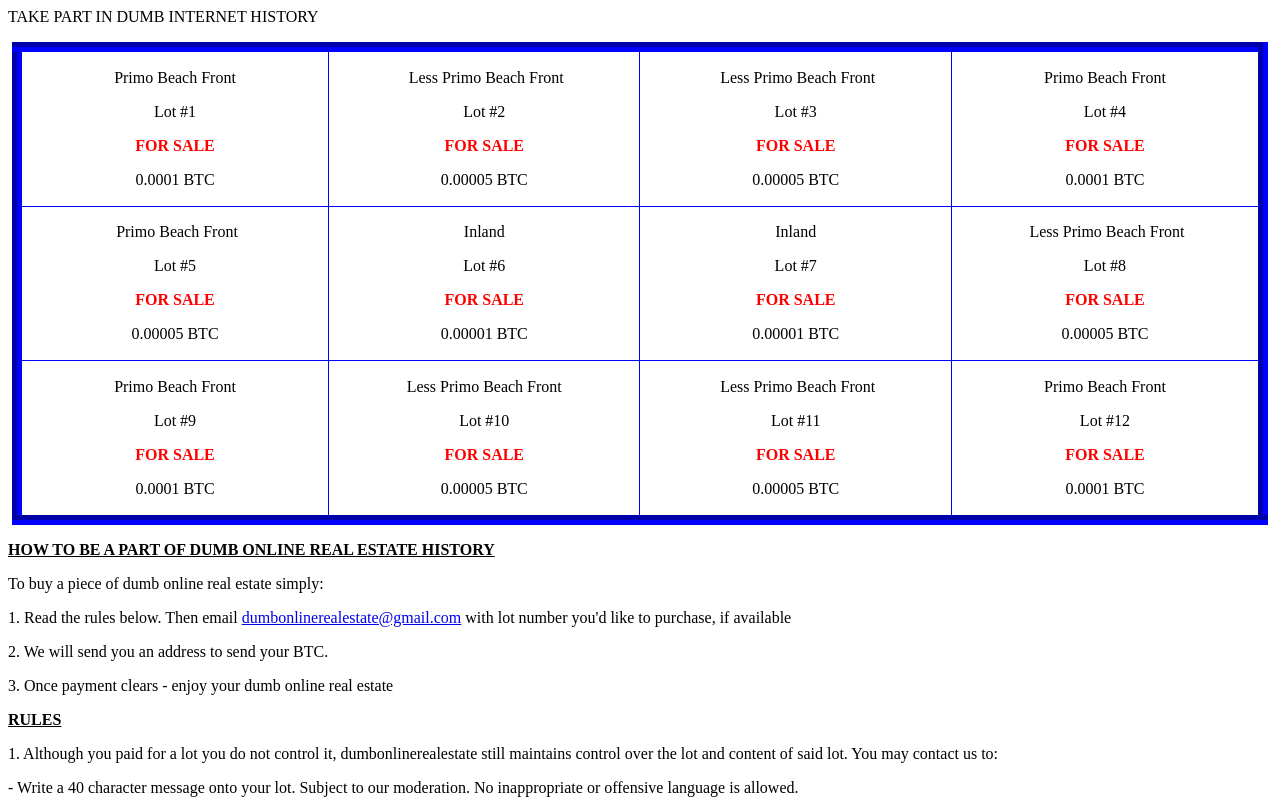
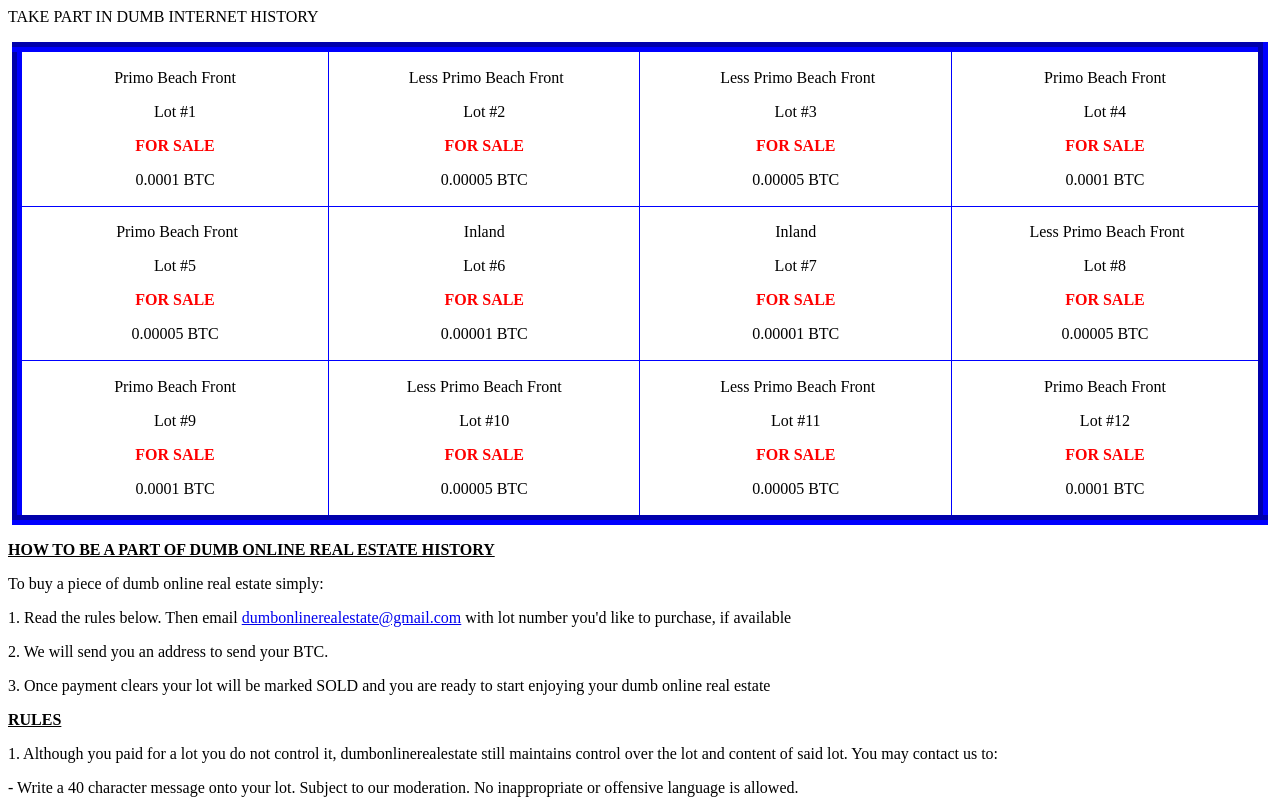
Before and after one commit to dumbonlinerealestate/dumbonlinerealestate.github.io, a plain HTML site: page index.html in a window 1280 px wide. Shown: the top 800 px of the page. Drawn offline with Linux system fonts and the light colour scheme.

Commit message:
Update index.html

```diff
--- a/index.html
+++ b/index.html
@@ -87,7 +87,7 @@
 <p><span style="text-decoration: underline;"></span>To buy a piece of dumb online real estate simply:</p>
 <p>1. Read the rules below. Then email <a href="mailto:dumbonlinerealestate@gmail.com">dumbonlinerealestate@gmail.com</a> with lot number you'd like to purchase, if available</p>
 <p>2. We will send you an address to send your BTC.</p>
-<p>3. Once payment clears - enjoy your dumb online real estate </p>
+<p>3. Once payment clears your lot will be marked SOLD and you are ready to start enjoying your dumb online real estate </p>
 <p></p>
 <p></p>
 <p></p>
```
